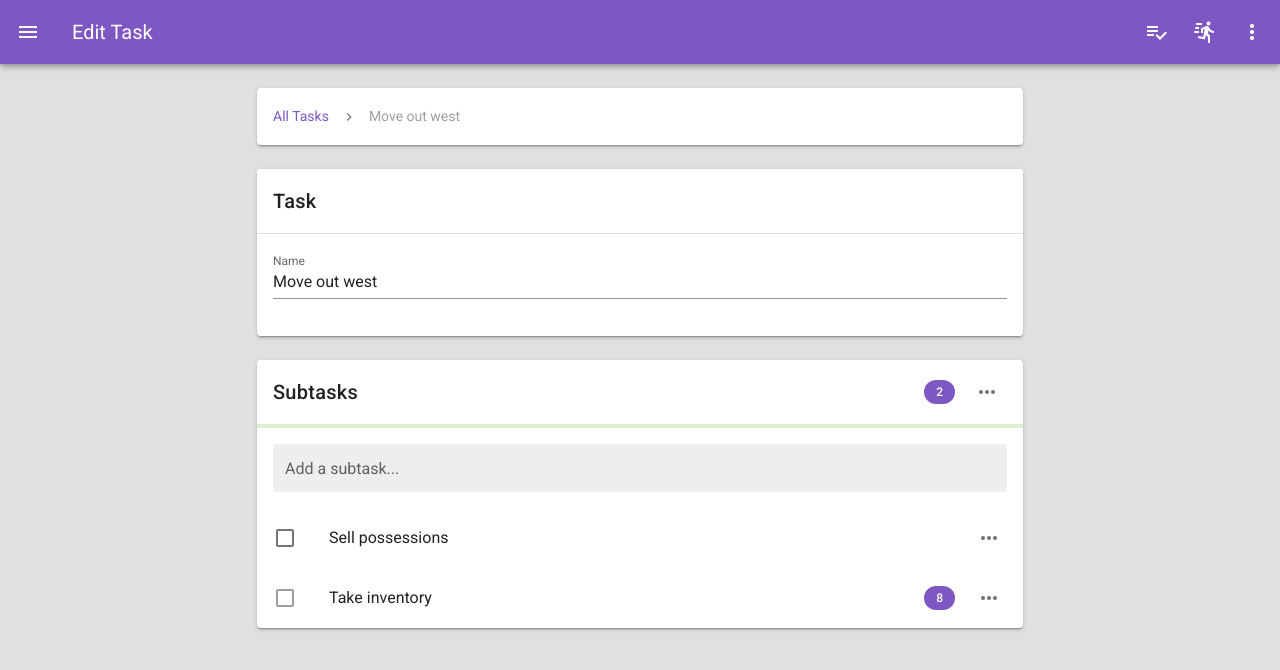
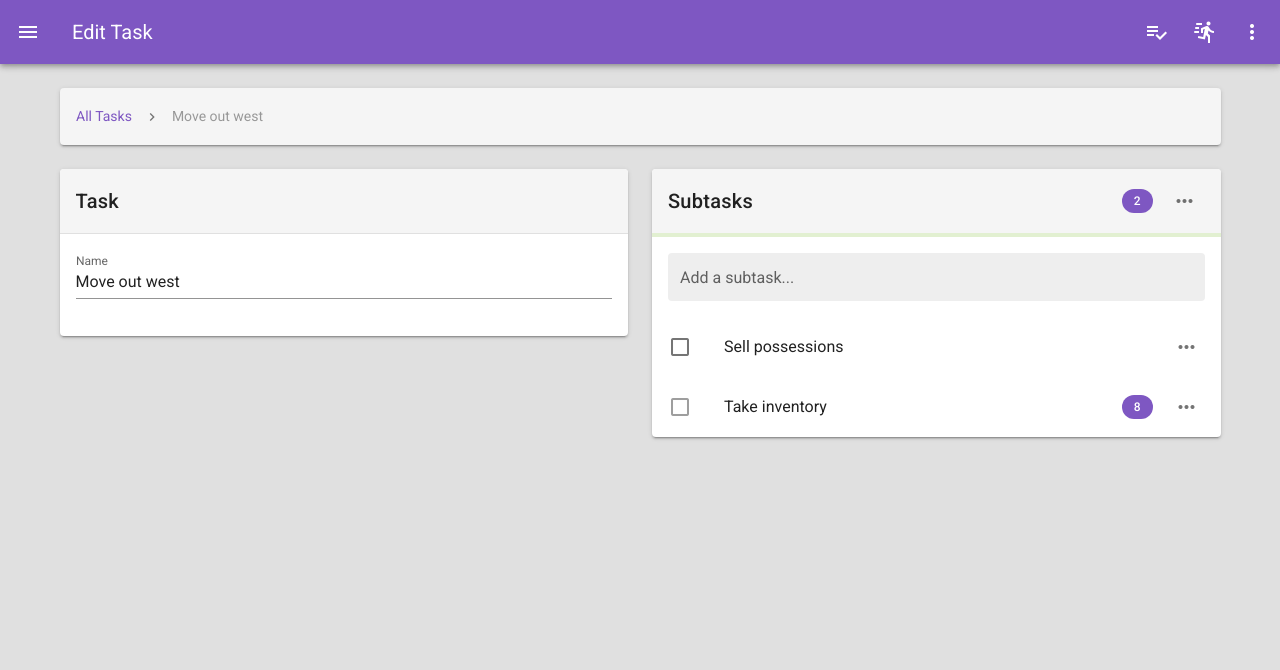
Before and after one commit to hesselapplications/sprints, a Vue app: page /#/tasks/1 in a window 1280 px wide. Shown: the top 670 px of the page. Built offline with nearby package versions, Linux system fonts and the light colour scheme.

Commit message:
Use cols instead of <br>

```diff
--- a/src/views/EditTaskView.vue
+++ b/src/views/EditTaskView.vue
@@ -1,15 +1,17 @@
 <template>
   <v-container v-if="task">
     <v-row justify="center">
-      <v-col xl="6" lg="8" md="10" cols="12">
-        <v-card>
+      <!-- BREADCRUMBS -->
+      <v-col cols="12">
+        <v-card color="grey lighten-4">
           <task-breadcrumbs :id="id"></task-breadcrumbs>
         </v-card>
+      </v-col>
 
-        <br />
-
+      <v-col lg="6" cols="12">
+        <!-- TASK -->
         <v-card>
-          <v-toolbar flat>
+          <v-toolbar flat color="grey lighten-4">
             <v-toolbar-title class="title">Task</v-toolbar-title>
           </v-toolbar>
 
@@ -17,11 +19,12 @@
 
           <edit-task :task="task"></edit-task>
         </v-card>
+      </v-col>
 
-        <br />
-
+      <!-- SUBTASKS -->
+      <v-col lg="6" cols="12">
         <v-card>
-          <v-toolbar flat class="mr-2">
+          <v-toolbar flat class="pr-2" color="grey lighten-4">
             <v-toolbar-title class="title">Subtasks</v-toolbar-title>
             <v-spacer></v-spacer>
             <task-counter class="mr-2" :numTasks="children.length"></task-counter>
```
